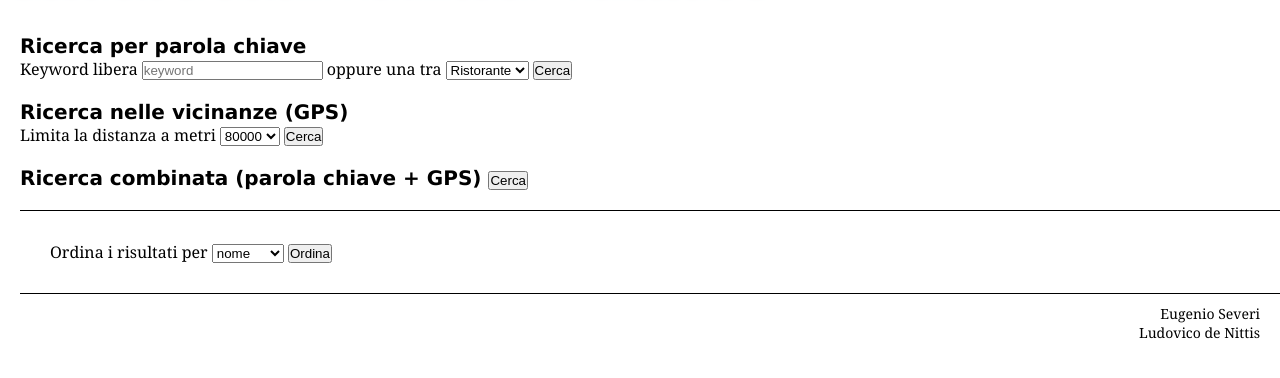
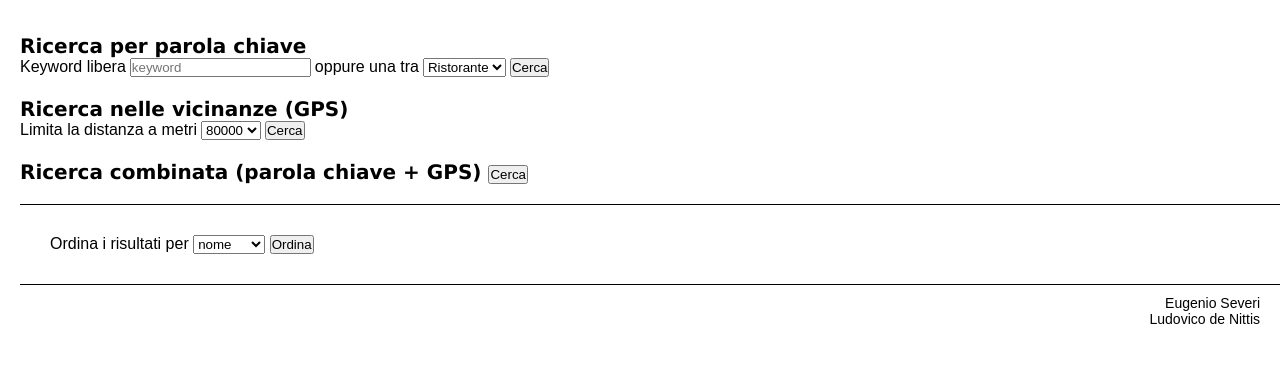
Before and after one commit to RyuzakiKK/AdxEssere, a plain HTML site: page index.html in a window 1280 px wide. Shown: the part 46-424 px from the top of the page. Drawn offline with Linux system fonts and the light colour scheme.

Commit message:
Update CSS

```diff
--- a/style.css
+++ b/style.css
@@ -31,7 +31,7 @@ div > h1 {
 }
 
 div > label  {
-    font: 16px "Georgia";
+    font: 16px "Arial";
 }
 
 #controls {
@@ -44,7 +44,7 @@ div > label  {
 
 #searchresult {
     margin: 30px;
-    font: 16px "Georgia";
+    font: 16px "Arial";
 }
 
 #searchresult > ul > li {
@@ -56,13 +56,12 @@ div > label  {
 }
 
 .locale > .desc {
-    font: 24px "Verdana";
+    font: 18px "Verdana";
 }
-/*
- * Select all but the first .desc child of .locale
- */
+
+/* Select all but the first .desc child of .locale */
 .locale > .desc ~ .desc {
-    font: 14px "Verdana";
+    font: 14px "Arial";
 }
 
 .locale {
@@ -79,6 +78,6 @@ ul {
 
 footer {
     margin: 10px 20px;
-    font: 14px "Georgia";
+    font: 14px "Arial";
     text-align: right;
 }
```
